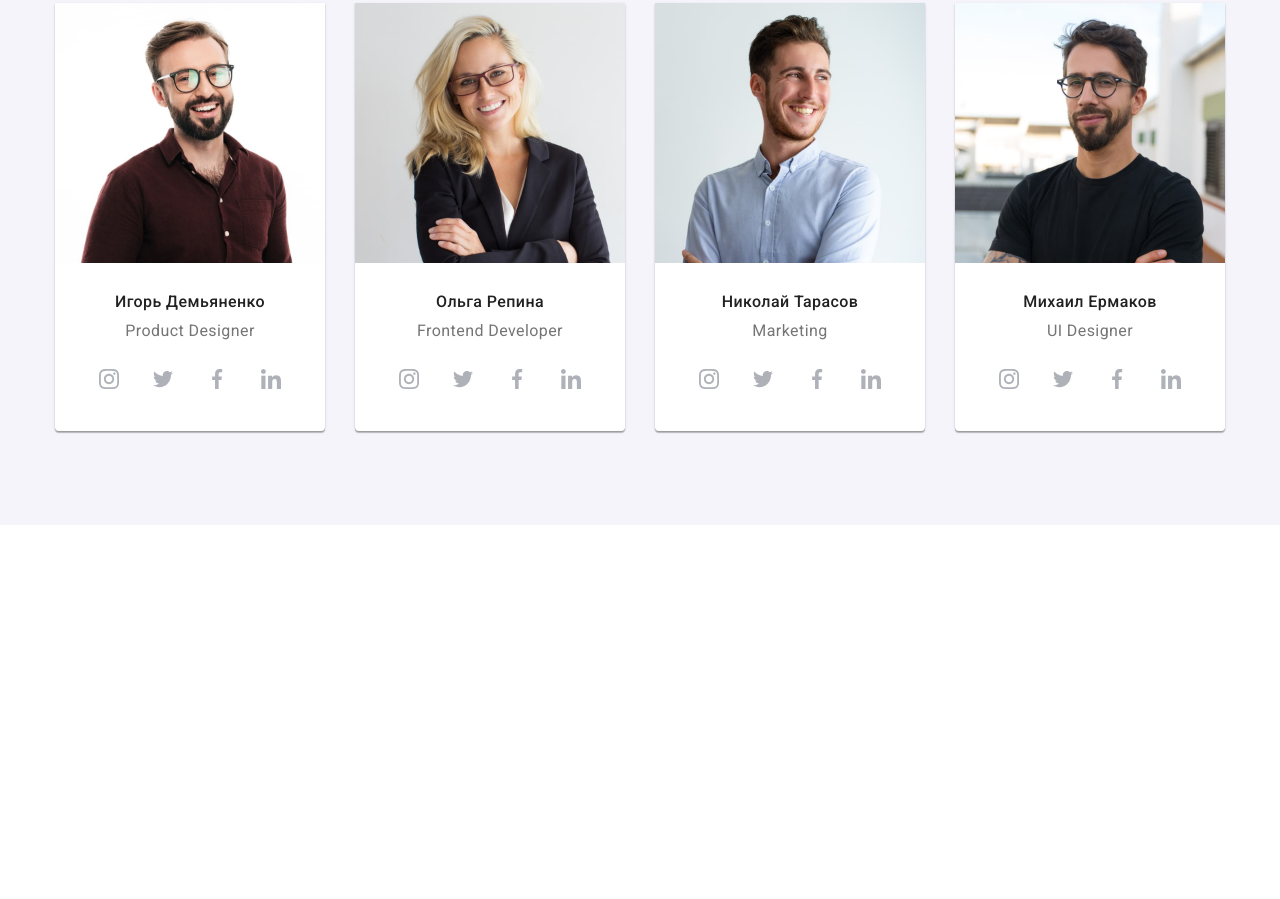
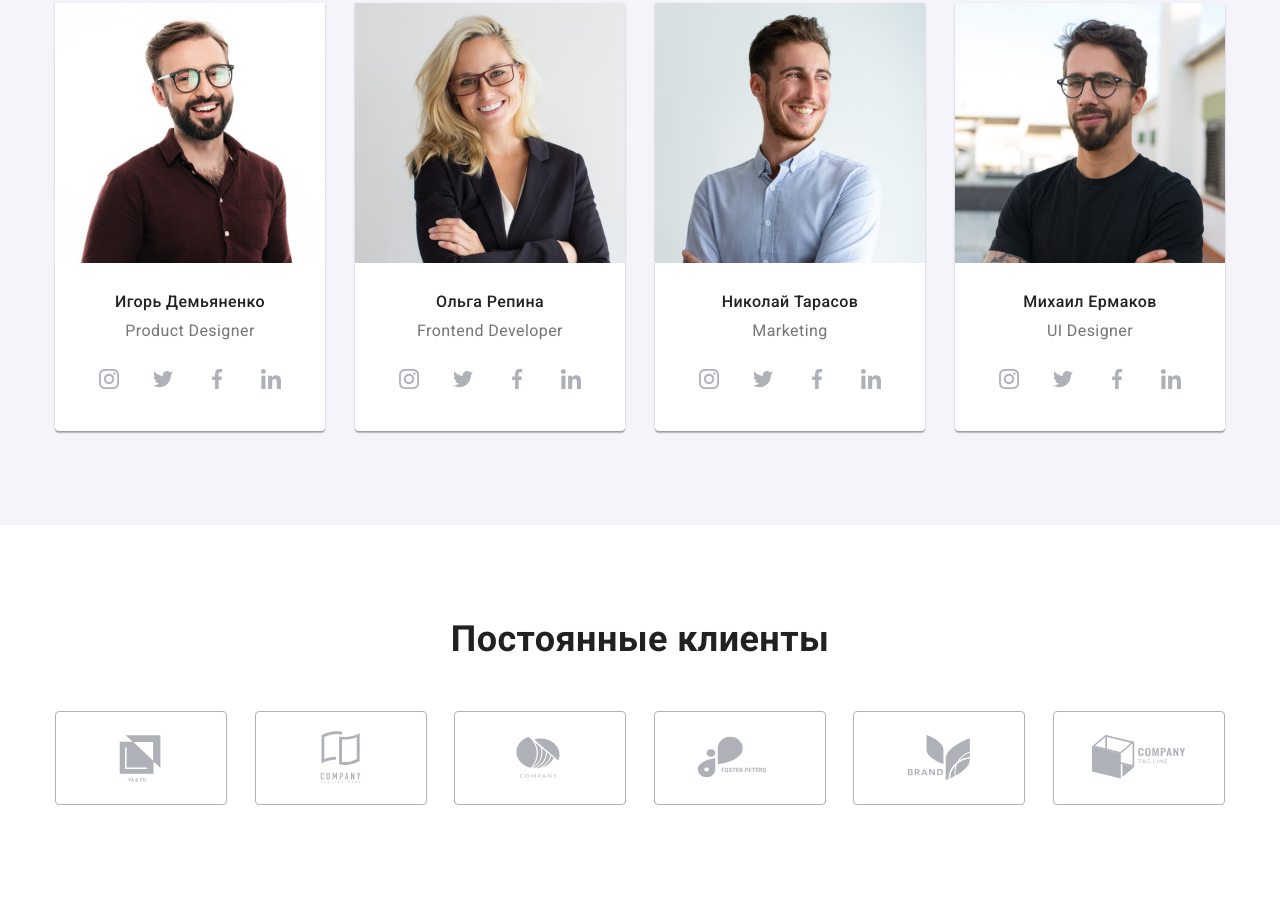
Before and after one commit to AndrewMLion/goit-markup-hw-08, a plain HTML site: page index.html in a window 1280 px wide. Shown: the part 1751-2650 px from the top of the page. Before the commit the page ends 2276 px from the top, so only its background shows below. Drawn offline with nearby package versions, Linux system fonts and the light colour scheme.

Commit message:
продолжение адаптивной верстки

```diff
--- a/index.html
+++ b/index.html
@@ -297,7 +297,7 @@
         </div>
       </section>
       <!-- Clients -->
-      <!-- <section class="section clients">
+      <section class="section clients">
         <div class="container">
           <h3 class="clients__title">Постоянные клиенты</h3>
           <ul class="list clients__list">
@@ -339,7 +339,7 @@
             </li>
           </ul>
         </div>
-      </section> -->
+      </section>
     </main>
     <!-- Footer -->
     <!-- <footer class="footer">
--- a/sass/components/_clients.scss
+++ b/sass/components/_clients.scss
@@ -1,21 +1,33 @@
 .clients {
   display: flex;
-  padding-top: 94px;
-  padding-bottom: 94px;
 }
 
 .clients__title {
   font-weight: 700;
-  font-size: 36px;
-  line-height: 1.16;
+
   text-align: center;
+
+  @media screen and (min-width: 480px) {
+    font-size: 28px;
+    line-height: 1.17;
+  }
+
+  @media screen and (min-width: 1200px) {
+    font-size: 36px;
+    line-height: 1.16;
+  }
 }
 
 .clients__list {
-  display: flex;
-  justify-content: space-between;
+  @media screen and (min-width: 480px) {
+    margin-top: 30px;
+  }
+  @media screen and (min-width: 1200px) {
+    display: flex;
+    justify-content: space-between;
 
-  margin-top: 50px;
+    margin-top: 50px;
+  }
 }
 
 .clients__item {
@@ -31,8 +43,14 @@
 }
 
 .clients__icon {
+  @media screen and (min-width: 480px) {
+    margin: 16px 52px;
+  }
+
+  @media screen and (min-width: 1200px) {
+    margin: 16px 32px;
+  }
   fill: getColor('icon-social');
-  margin: 16px 32px;
 
   transition: fill getTiming('timing');
 }
```
Also changed, not shown: css/main.css, css/main.min.css, 2 other files.
